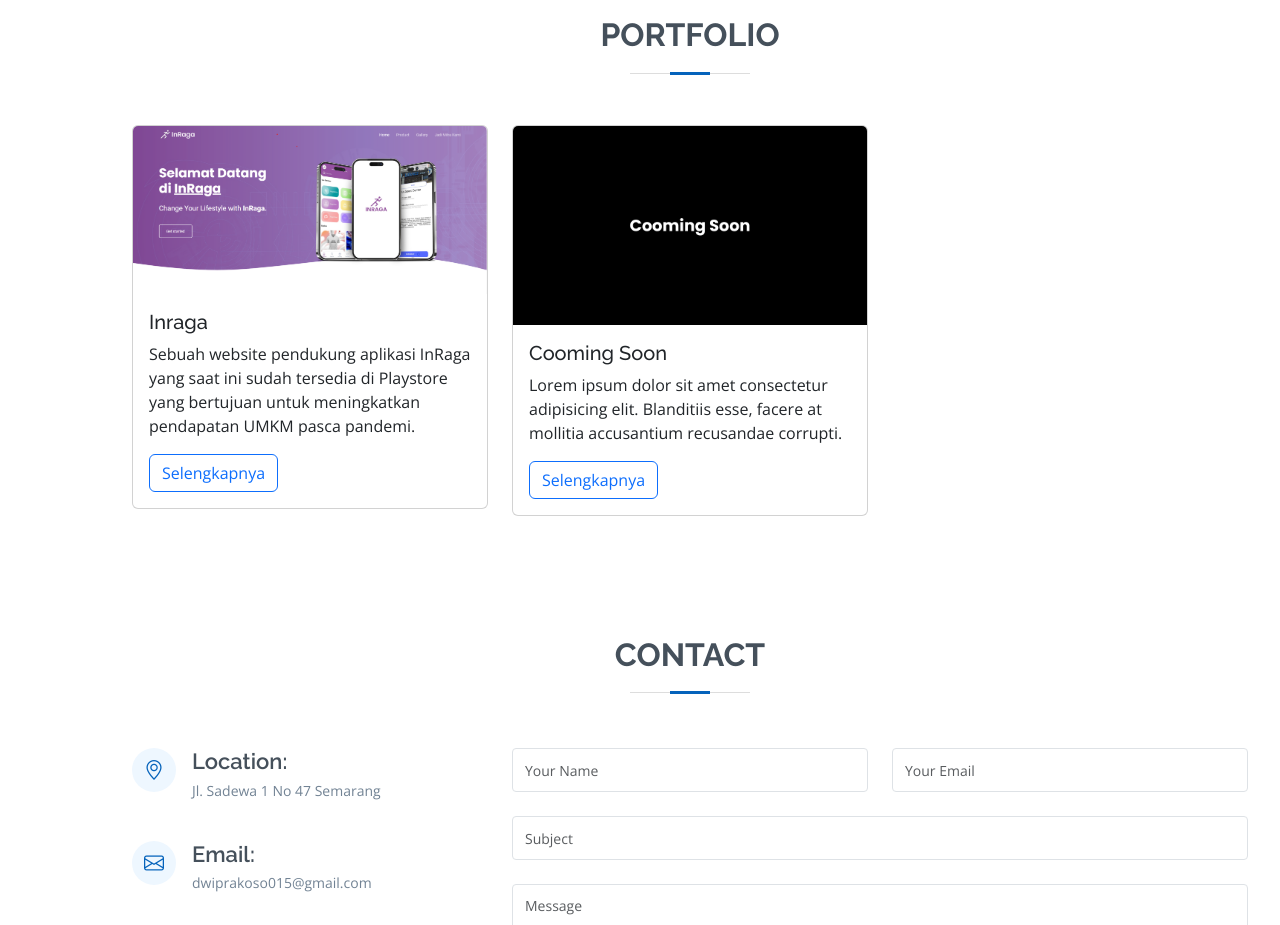
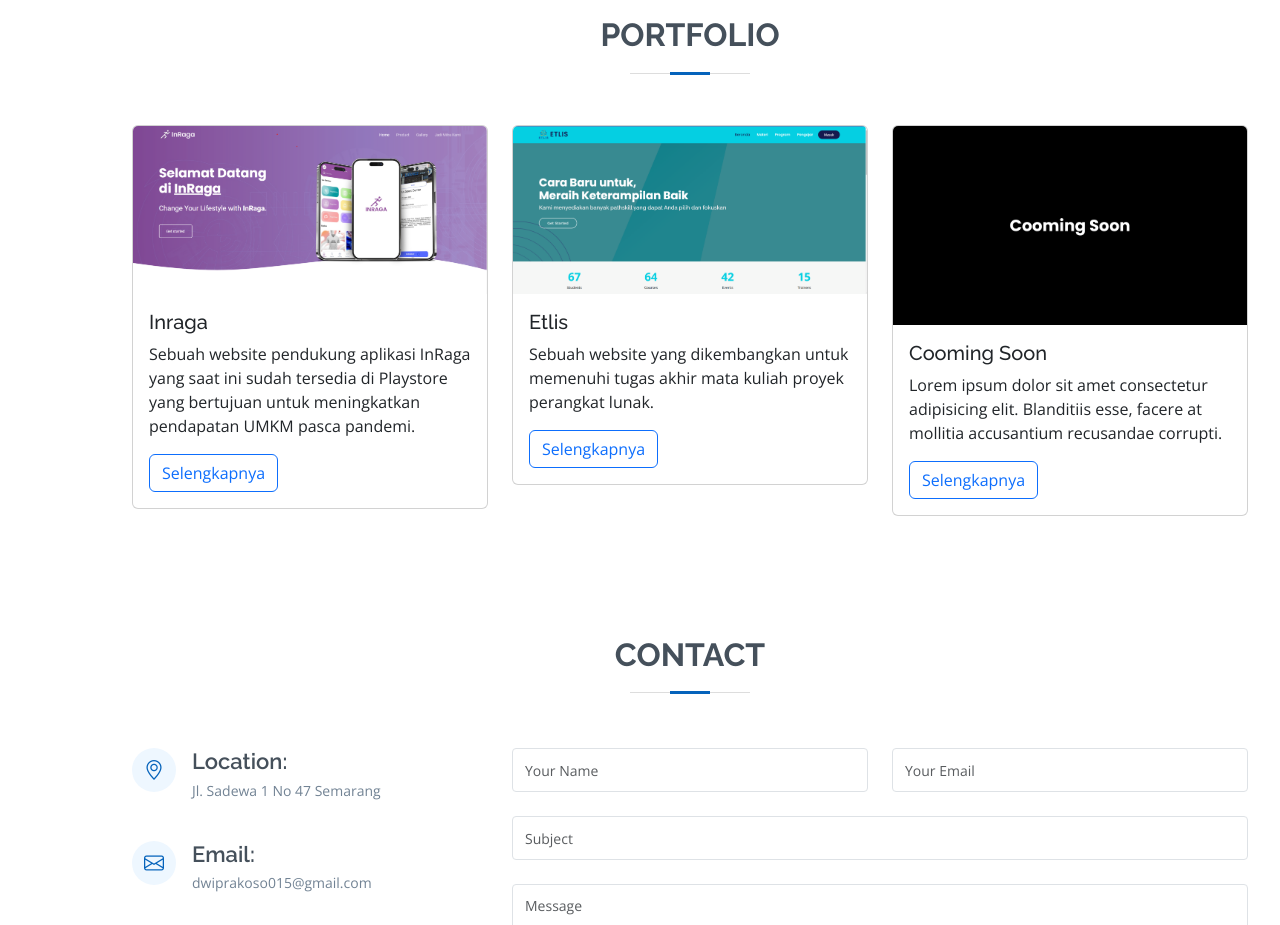
Before and after one commit to dwiprakoso/Portofolio-DwiPrakoso, a plain HTML site: page index.html in a window 1280 px wide. Shown: the part 1820-2745 px from the top of the page. Drawn offline with nearby package versions, Linux system fonts and the light colour scheme.

Commit message:
menambahkan portofolio baru

```diff
--- a/index.html
+++ b/index.html
@@ -138,7 +138,17 @@
               <div class="card-body">
                 <h5 class="card-title">Inraga</h5>
                 <p class="card-text">Sebuah website pendukung aplikasi InRaga yang saat ini sudah tersedia di Playstore yang bertujuan untuk meningkatkan pendapatan UMKM pasca pandemi.</p>
-                <a href="https://inraga.id/"><button type="button" class="btn btn-outline-primary">Selengkapnya</button></a>
+                <a href="https://inraga.id/" target="_blank"><button type="button" class="btn btn-outline-primary">Selengkapnya</button></a>
+              </div>
+            </div>
+          </div>
+          <div class="col">
+            <div class="card">
+              <img src="assets/img/portfolio/etlis.png" class="card-img-top" alt="...">
+              <div class="card-body">
+                <h5 class="card-title">Etlis</h5>
+                <p class="card-text">Sebuah website yang dikembangkan untuk memenuhi tugas akhir mata kuliah proyek perangkat lunak.</p>
+                <a href="https://etlisv4.netlify.app/" target="_blank"><button type="button" class="btn btn-outline-primary">Selengkapnya</button></a>
               </div>
             </div>
           </div>
```
Also changed, not shown: assets/img/portfolio/etlis.png (added).
